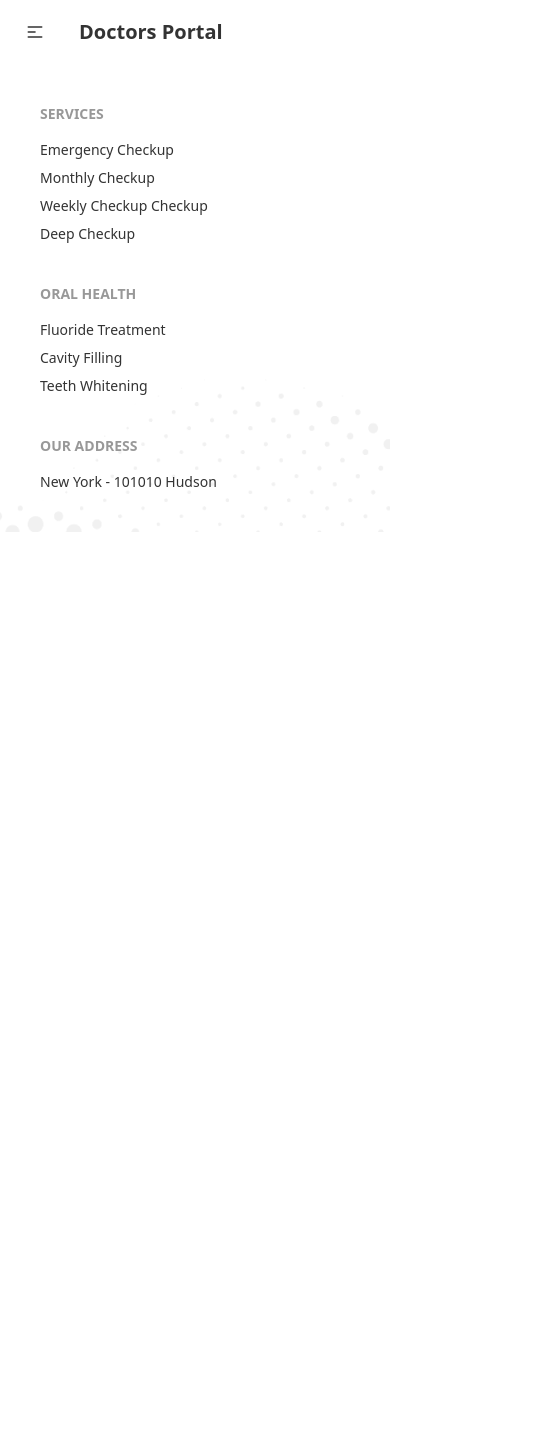
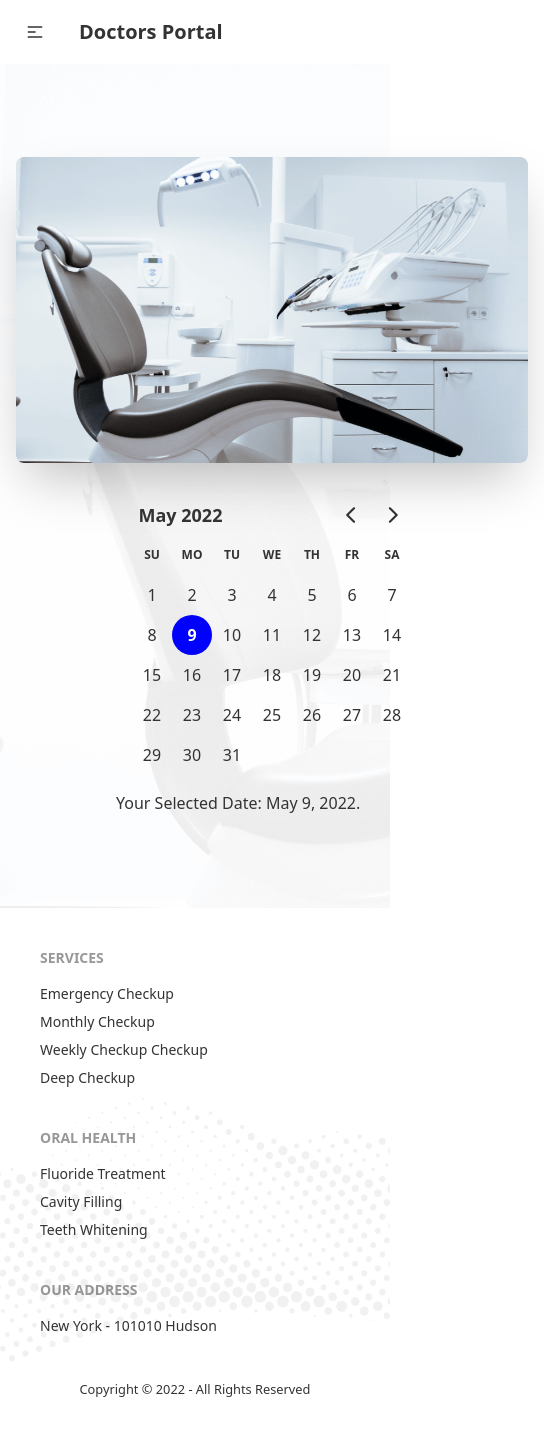
Before and after one commit to HasibAliOpu/doctor-portal, a React (Create React App) app: page /appointment in a window 390 px wide. Shown: the top 1436 px of the page, 544 px wide, since content can reach past the window. Before the commit the page ends 844 px from the top, so only its background shows below. Built offline with nearby package versions, Linux system fonts and the light colour scheme.

Commit message:
setup banner and react calender on appointment banner

```diff
--- a/package.json
+++ b/package.json
@@ -7,7 +7,9 @@
     "@testing-library/react": "^13.2.0",
     "@testing-library/user-event": "^13.5.0",
     "daisyui": "^2.14.3",
+    "date-fns": "^2.28.0",
     "react": "^18.1.0",
+    "react-day-picker": "^8.0.4",
     "react-dom": "^18.1.0",
     "react-router-dom": "^6.3.0",
     "react-scripts": "5.0.1",
--- a/src/App.js
+++ b/src/App.js
@@ -1,9 +1,10 @@
 import { Route, Routes } from "react-router-dom";
 import "./App.css";
 import About from "./Pages/About/About";
+import Appointment from "./Pages/Appointment/Appointment";
 import Home from "./Pages/Home/Home";
-import Footer from "./Pages/Shared/Footer";
 import Navbar from "./Pages/Shared/Navbar";
+import Login from "./Pages/Login/Login";
 
 function App() {
   return (
@@ -13,8 +14,9 @@ function App() {
         <Route path="/" element={<Home />} />
         <Route path="/home" element={<Home />} />
         <Route path="/about" element={<About />} />
+        <Route path="/appointment" element={<Appointment />} />
+        <Route path="/login" element={<Login />} />
       </Routes>
-      <Footer />
     </div>
   );
 }
--- /dev/null
+++ b/src/Pages/Appointment/Appointment.js
@@ -0,0 +1,14 @@
+import React from "react";
+import Footer from "../Shared/Footer";
+import AppointmentBanner from "./AppointmentBanner";
+
+const Appointment = () => {
+  return (
+    <div>
+      <AppointmentBanner />
+      <Footer />
+    </div>
+  );
+};
+
+export default Appointment;
--- /dev/null
+++ b/src/Pages/Appointment/AppointmentBanner.js
@@ -0,0 +1,26 @@
+import React, { useState } from "react";
+import chair from "../../assets/images/chair.png";
+import bg from "../../assets/images/bg.png";
+import { DayPicker } from "react-day-picker";
+import "react-day-picker/dist/style.css";
+import { format } from "date-fns";
+
+const AppointmentBanner = () => {
+  const [date, setDate] = useState(new Date());
+  return (
+    <div
+      style={{ background: `url(${bg})`, backgroundSize: "cover" }}
+      class="hero min-h-screen"
+    >
+      <div class="hero-content flex-col lg:flex-row-reverse">
+        <img src={chair} class="max-w-lg rounded-lg shadow-2xl" alt="" />
+        <div>
+          <DayPicker mode="single" selected={date} onSelect={setDate} />
+          <p>Your Selected Date: {format(date, "PP")}.</p>
+        </div>
+      </div>
+    </div>
+  );
+};
+
+export default AppointmentBanner;
--- a/src/Pages/Home/ContactForm.js
+++ b/src/Pages/Home/ContactForm.js
@@ -26,7 +26,7 @@ const ContactForm = () => {
         <textarea
           type="text"
           placeholder="Your message"
-          className="input input-bordered input-info w-full max-w-xl mb-2"
+          className="input input-bordered input-info w-full max-w-xl mb-2 h-36"
         />
       </form>
       <GradientButton>Submit</GradientButton>
--- a/src/Pages/Home/Home.js
+++ b/src/Pages/Home/Home.js
@@ -5,6 +5,7 @@ import Info from "./Info";
 import Services from "./Services";
 import PatientReviews from "./PatientReviews";
 import ContactForm from "./ContactForm";
+import Footer from "../Shared/Footer";
 
 const Home = () => {
   return (
@@ -15,6 +16,7 @@ const Home = () => {
       <MakeAppointment />
       <PatientReviews />
       <ContactForm />
+      <Footer />
     </div>
   );
 };
--- a/src/Pages/Home/Info.js
+++ b/src/Pages/Home/Info.js
@@ -6,7 +6,7 @@ import phone from "../../assets/icons/phone.svg";
 
 const Info = () => {
   return (
-    <div className="grid grid-cols-1 lg:grid-cols-3 gap-5 px-10">
+    <div className="grid grid-cols-1 md:grid-cols-2 lg:grid-cols-3 gap-5 px-10">
       <InfoCard
         img={clock}
         bg={"bg-gradient-to-r from-secondary to-primary"}
--- a/src/Pages/Home/PatientReviews.js
+++ b/src/Pages/Home/PatientReviews.js
@@ -39,7 +39,7 @@ const PatientReviews = () => {
           <h1 className="text-4xl">What Our Patients Says</h1>
         </div>
         <div className="">
-          <img className="w-52" src={quote} alt="" />
+          <img className="w-24 lg:w-48" src={quote} alt="" />
         </div>
       </div>
       <div className="grid grid-cols-1 md:grid-cols-2 lg:grid-cols-3 gap-5">
--- a/src/Pages/Home/Services.js
+++ b/src/Pages/Home/Services.js
@@ -37,7 +37,7 @@ const Services = () => {
         </h3>
         <h1 className="text-4xl py-2">Services We Provide</h1>
       </div>
-      <div className="grid grid-cols-1 lg:grid-cols-3 gap-5 px-12">
+      <div className="grid grid-cols-1 md:grid-cols-2 lg:grid-cols-3 gap-5 px-12">
         {serviceInfo.map((service) => (
           <Service key={service.id} service={service}></Service>
         ))}
--- /dev/null
+++ b/src/Pages/Login/Login.js
@@ -0,0 +1,11 @@
+import React from "react";
+
+const Login = () => {
+  return (
+    <div>
+      <h1>Please Login</h1>
+    </div>
+  );
+};
+
+export default Login;
--- a/src/Pages/Shared/Footer.js
+++ b/src/Pages/Shared/Footer.js
@@ -5,9 +5,13 @@ import footerImg from "../../assets/images/footer.png";
 const Footer = () => {
   return (
     <footer
-      style={{ backgroundImage: `url(${footerImg})` }}
-      className="footer p-10"
+      style={{
+        background: `url(${footerImg})`,
+        backgroundSize: "cover",
+      }}
+      className="p-10"
     >
+      <div className="footer ">
         <div>
           <span className="footer-title">Services</span>
           <Link to="/" className="link link-hover">
@@ -41,6 +45,12 @@ const Footer = () => {
             New York - 101010 Hudson
           </Link>
         </div>
+      </div>
+      <div className="text-center mt-11">
+        <small>
+          <p>Copyright © {new Date().getFullYear()} - All Rights Reserved</p>
+        </small>
+      </div>
     </footer>
   );
 };
```
Also changed, not shown: 1 other file (tests, documents, lock files or other folders). Lines whose indentation alone changed are shown as unchanged.
